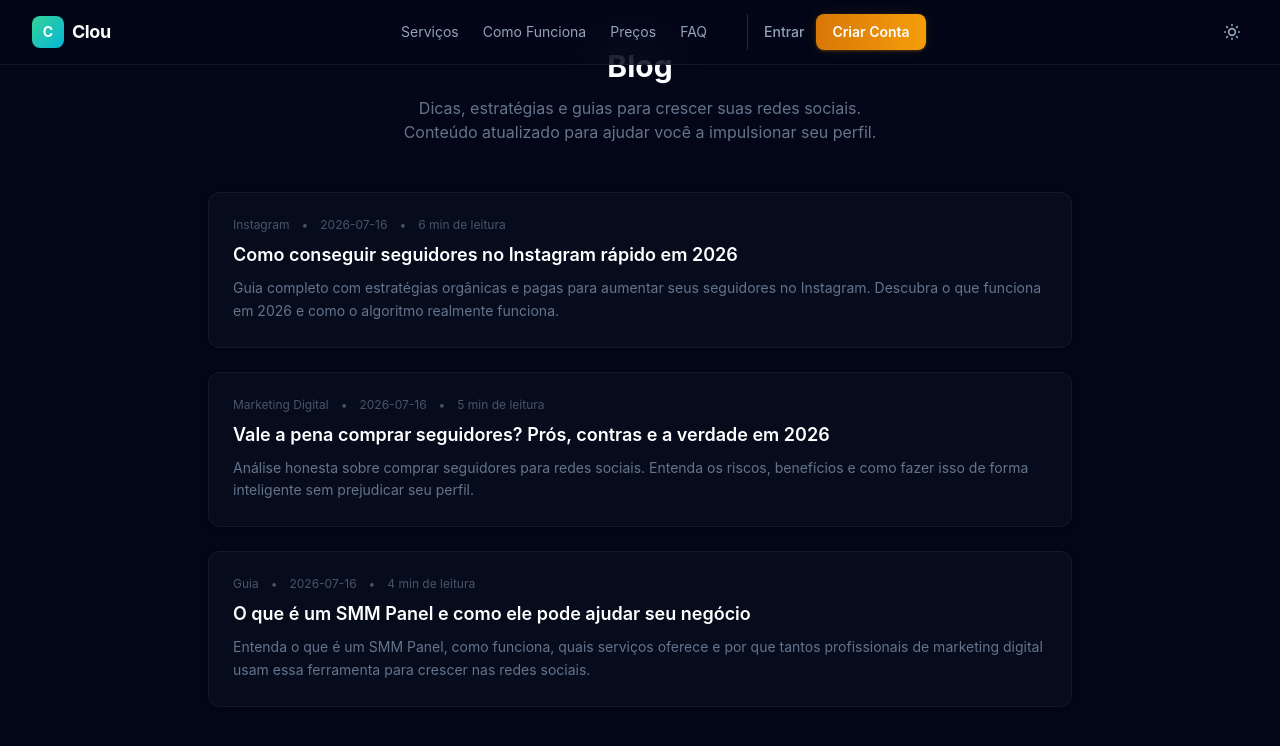
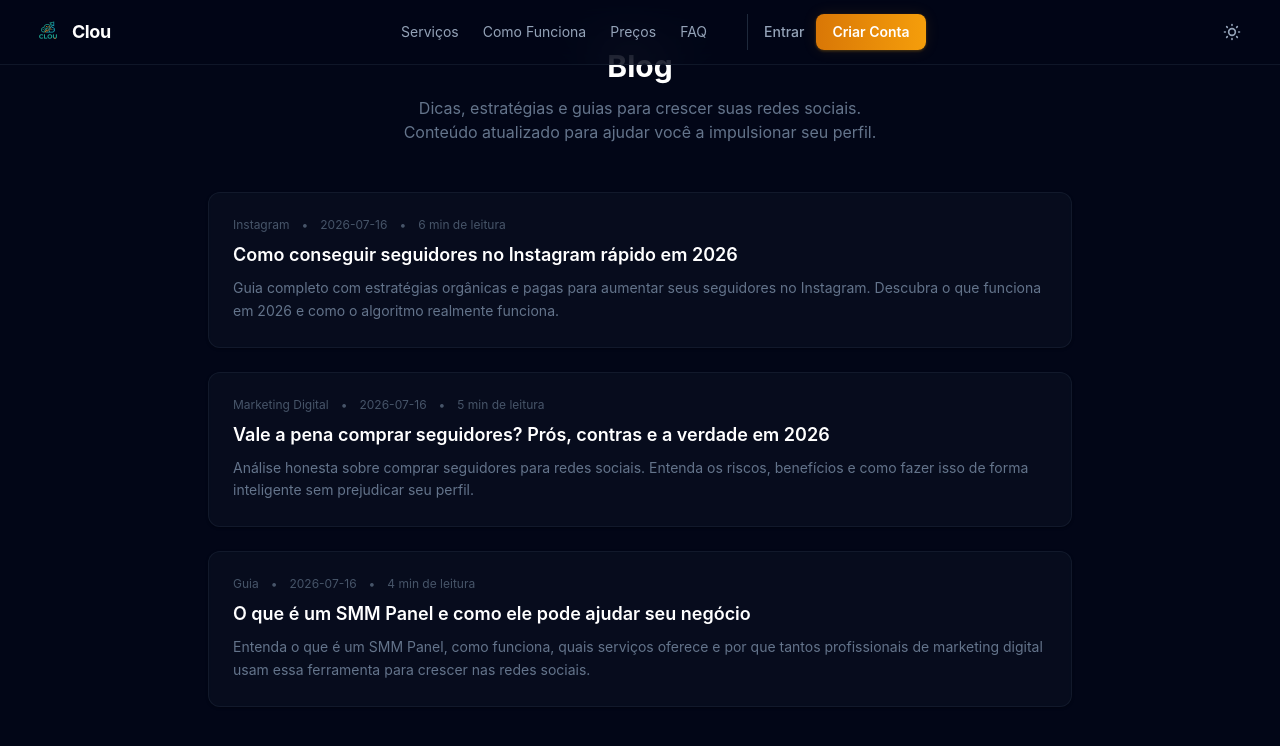
Before and after one commit to Gabrielrodriguezzy/clou, a Next.js app in the folder frontend/: page /blog in a window 1280 px wide. Shown: the top 746 px of the page. Built offline with nearby package versions, Linux system fonts and the light colour scheme; no server answers.

Commit message:
feat: substitui gradiente C pela logo oficial (transparente)
- Header.tsx / dashboard/layout.tsx / page.tsx footer
- Usa /logo-clou.png com object-contain
- Mantém hover scale e estrutura do layout

```diff
--- a/frontend/src/app/dashboard/layout.tsx
+++ b/frontend/src/app/dashboard/layout.tsx
@@ -78,9 +78,11 @@ export default function DashboardLayout({ children }: { children: React.ReactNod
         {/* Logo */}
         <div className="h-16 flex items-center px-5 border-b border-slate-800/50">
           <Link href="/dashboard" className="flex items-center gap-2">
-            <div className="w-8 h-8 rounded-lg bg-gradient-to-br from-emerald-400 to-cyan-500 flex items-center justify-center text-white font-bold text-sm">
-              C
-            </div>
+            <img
+              src="/logo-clou.png"
+              alt="Clou"
+              className="w-8 h-8 object-contain"
+            />
             <span className="text-lg font-bold text-white">Clou</span>
           </Link>
         </div>
--- a/frontend/src/app/page.tsx
+++ b/frontend/src/app/page.tsx
@@ -360,9 +360,11 @@ export default function Home() {
         <div className="max-w-7xl mx-auto px-4">
           <div className="flex flex-col md:flex-row items-center justify-between gap-4">
             <div className="flex items-center gap-2">
-              <div className="w-7 h-7 rounded-lg bg-gradient-to-br from-emerald-400 to-cyan-500 flex items-center justify-center text-white font-bold text-xs">
-                C
-              </div>
+              <img
+                src="/logo-clou.png"
+                alt="Clou"
+                className="w-7 h-7 object-contain"
+              />
               <span className="text-sm font-semibold text-white">Clou</span>
               <span className="text-xs text-slate-600">© 2026</span>
             </div>
--- a/frontend/src/components/Header.tsx
+++ b/frontend/src/components/Header.tsx
@@ -13,9 +13,11 @@ export default function Header() {
         <div className="flex items-center justify-between h-16">
           {/* Logo */}
           <Link href="/" className="flex items-center gap-2 group">
-            <div className="w-8 h-8 rounded-lg bg-gradient-to-br from-emerald-400 to-cyan-500 flex items-center justify-center text-white font-bold text-sm group-hover:scale-105 transition-transform">
-              C
-            </div>
+            <img
+              src="/logo-clou.png"
+              alt="Clou"
+              className="w-8 h-8 object-contain group-hover:scale-105 transition-transform"
+            />
             <span className="text-lg font-bold tracking-tight">
               <span className="text-white">Clou</span>
             </span>
```
Also changed, not shown: frontend/public/logo-clou.png (added).
